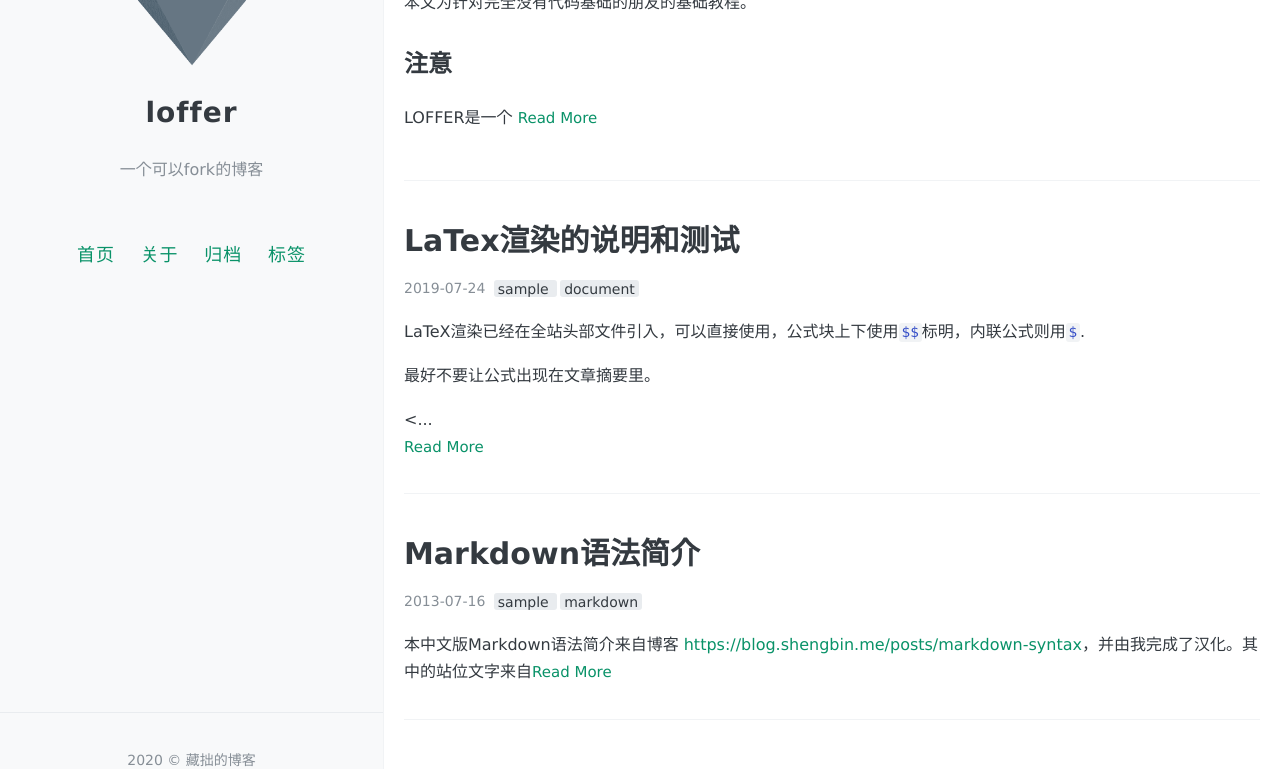
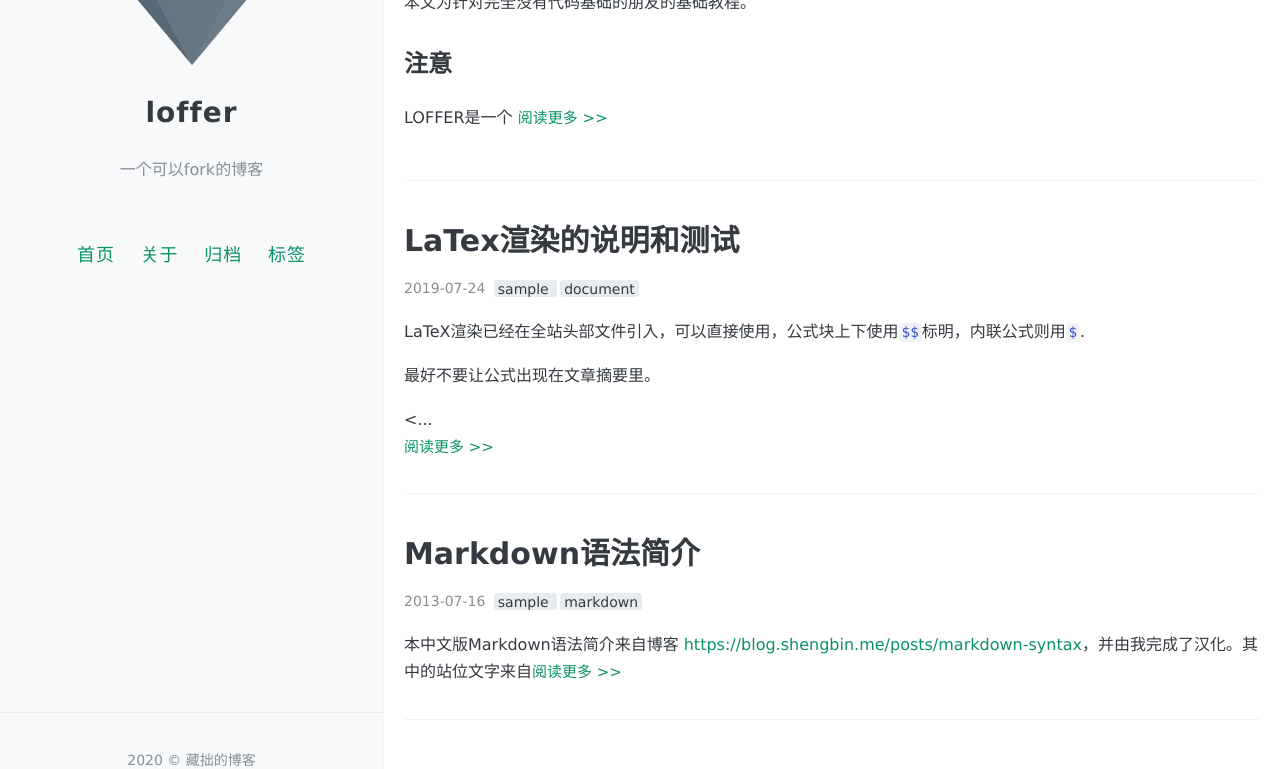
Before and after one commit to wmnhw/loffer, a Jekyll site: the page built from index.html, in a window 1280 px wide and 1043 px high. Shown: the part 235-1004 px from the top of the window. Built offline with Jekyll 4.4.1, drawn with Linux system fonts in a browser that asks for light colours; some web fonts are replaced; the list of posts is cut into pages by our own code; comment, search, counter and statistics services are not loaded.

Commit message:
Update index.html

```diff
--- a/index.html
+++ b/index.html
@@ -37,7 +37,7 @@ layout: default
         <div class="entry">
           {{ post.excerpt | truncate: 200 }}
         </div>
-        <a href="{{ site.baseurl }}{{ post.url }}" class="read-more">Read More</a>
+        <a href="{{ site.baseurl }}{{ post.url }}" class="read-more">阅读更多 >></a>
       </article>
     {% endif %}
   {% endfor %}
@@ -69,7 +69,7 @@ layout: default
           {{ post.excerpt | truncate: 200 }}
         </div>
 
-        <a href="{{ site.baseurl }}{{ post.url }}" class="read-more">Read More</a>
+        <a href="{{ site.baseurl }}{{ post.url }}" class="read-more">阅读更多 >></a>
       </article>
     {% endunless %}
   {% endfor %}
```
